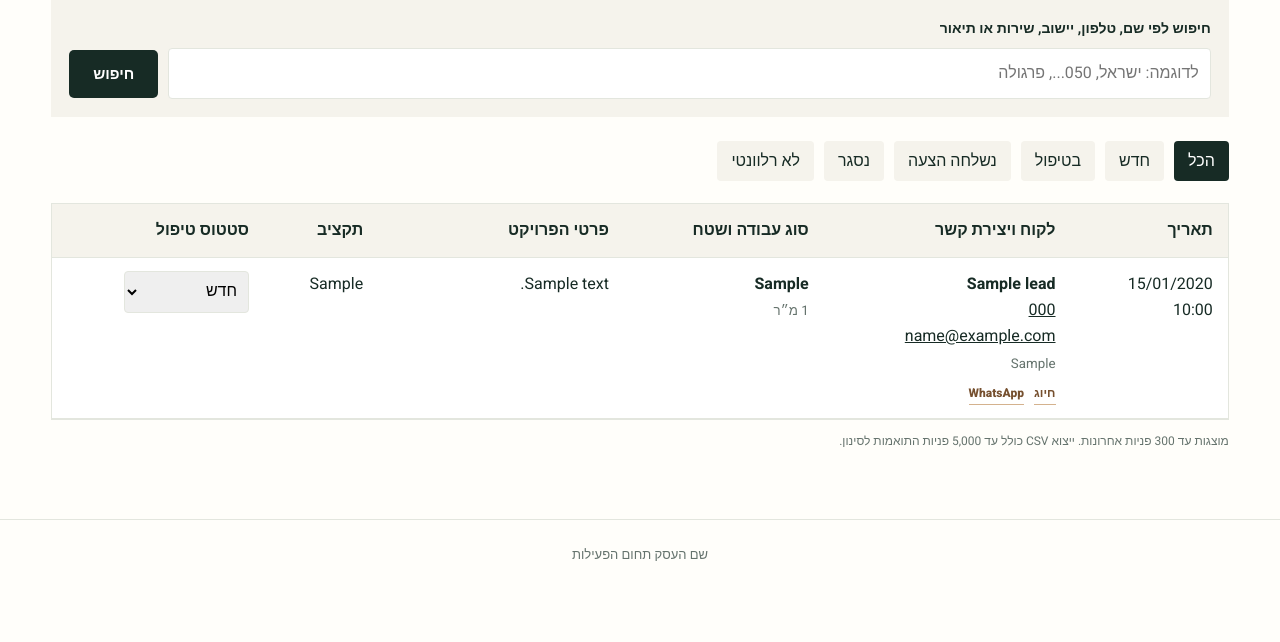
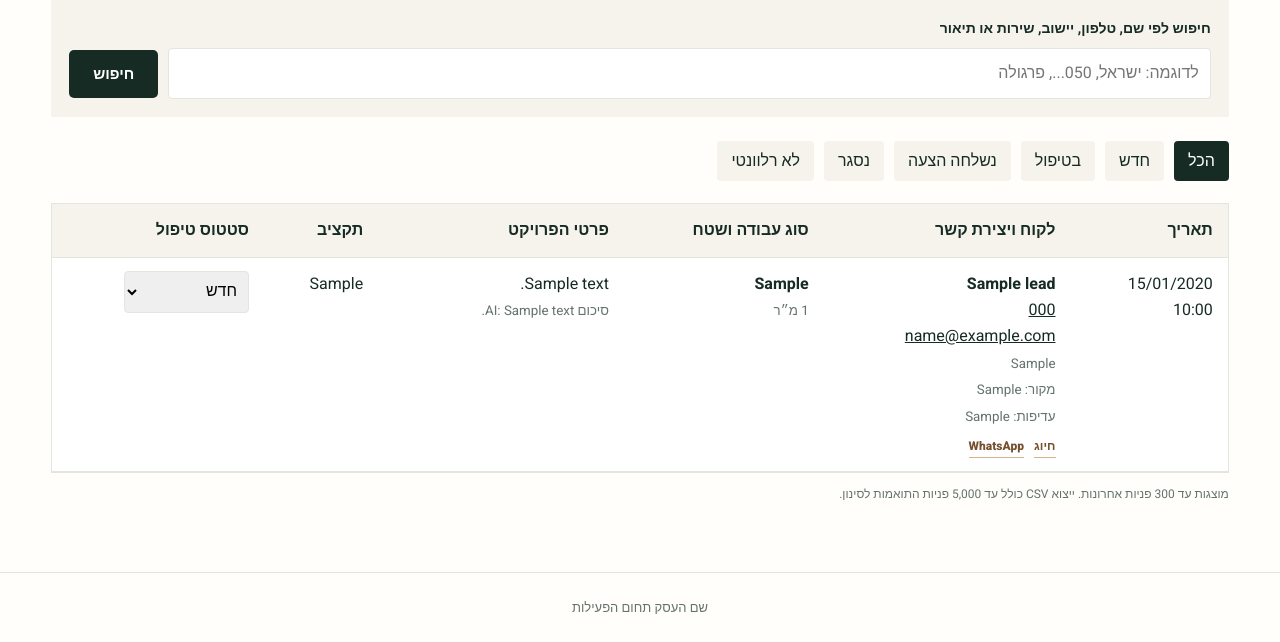
Before and after one commit to mv89-heb/business-mvp, a Flask app: page /admin in a window 1280 px wide. Shown: the part 447-1089 px from the top of the page. Before the commit the page ends 1008 px from the top, so only its background shows below. Run offline with Flask 3, Linux system fonts and the light colour scheme; the visitor is signed in with stand-in values (Sample User, id 1); tables that the repository leaves empty hold one stand-in row (values such as "Sample post"); some libraries are stand-ins or nearby versions.

Commit message:
feat: show lead source and AI summary in CRM

```diff
--- a/templates/admin.html
+++ b/templates/admin.html
@@ -17,11 +17,12 @@
   </div>
   <div class="table-wrap"><table><thead><tr><th>תאריך</th><th>לקוח ויצירת קשר</th><th>סוג עבודה ושטח</th><th>פרטי הפרויקט</th><th>תקציב</th><th>סטטוס טיפול</th></tr></thead><tbody>
   {% for lead in leads %}
+  {% set lead_meta = metadata_by_lead.get(lead.id) %}
   <tr>
     <td class="date-cell">{{ lead.created_at.strftime('%d/%m/%Y<br>%H:%M')|safe if lead.created_at else '—' }}</td>
-    <td><strong>{{ lead.name }}</strong><br><a href="tel:{{ lead.phone }}">{{ lead.phone }}</a>{% if lead.email %}<br><a href="mailto:{{ lead.email }}">{{ lead.email }}</a>{% endif %}<br><small>{{ lead.city or 'יישוב לא צוין' }}</small><div class="lead-actions"><a href="tel:{{ lead.phone }}">חיוג</a>{% set wa_phone = lead.phone|replace(' ','')|replace('-','')|replace('+','')|replace('(','')|replace(')','') %}{% if wa_phone.startswith('0') %}{% set wa_phone = '972' ~ wa_phone[1:] %}{% endif %}<a href="https://wa.me/{{ wa_phone }}" target="_blank" rel="noopener">WhatsApp</a></div></td>
+    <td><strong>{{ lead.name }}</strong><br><a href="tel:{{ lead.phone }}">{{ lead.phone }}</a>{% if lead.email %}<br><a href="mailto:{{ lead.email }}">{{ lead.email }}</a>{% endif %}<br><small>{{ lead.city or 'יישוב לא צוין' }}</small><br><small>מקור: {{ lead_meta.source if lead_meta else 'website' }}</small>{% if lead_meta and lead_meta.priority != 'normal' %}<br><small>עדיפות: {{ lead_meta.priority }}</small>{% endif %}<div class="lead-actions"><a href="tel:{{ lead.phone }}">חיוג</a>{% set wa_phone = lead.phone|replace(' ','')|replace('-','')|replace('+','')|replace('(','')|replace(')','') %}{% if wa_phone.startswith('0') %}{% set wa_phone = '972' ~ wa_phone[1:] %}{% endif %}<a href="https://wa.me/{{ wa_phone }}" target="_blank" rel="noopener">WhatsApp</a></div></td>
     <td><strong>{{ lead.service }}</strong>{% if lead.area %}<br><small>{{ lead.area|int }} מ״ר</small>{% endif %}</td>
-    <td class="details-cell">{{ lead.details or 'לא נמסרו פרטים נוספים' }}</td>
+    <td class="details-cell">{{ lead.details or 'לא נמסרו פרטים נוספים' }}{% if lead_meta and lead_meta.ai_summary %}<br><small>סיכום AI: {{ lead_meta.ai_summary }}</small>{% endif %}</td>
     <td>{{ lead.budget or 'לא צוין' }}</td>
     <td><form method="post" action="/admin/leads/{{ lead.id }}/status"><input type="hidden" name="csrf_token" value="{{ csrf_token() }}"><input type="hidden" name="q" value="{{ search }}"><input type="hidden" name="return_status" value="{{ selected }}"><select name="status" aria-label="עדכון סטטוס עבור {{ lead.name }}" onchange="this.form.submit()">{% for s in ['חדש','בטיפול','נשלחה הצעה','נסגר','לא רלוונטי'] %}<option value="{{ s }}" {% if lead.status == s %}selected{% endif %}>{{ s }}</option>{% endfor %}</select></form></td>
   </tr>
```
